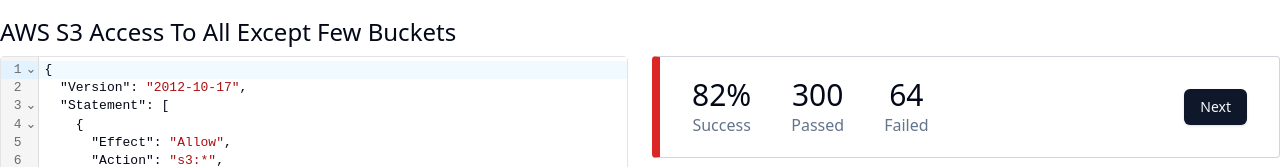
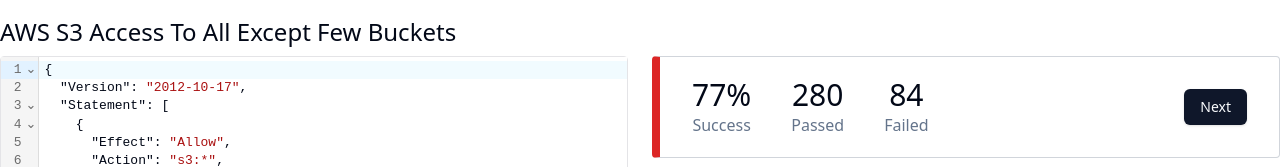
Before and after one commit to va1da5/aws-iam-policy-engine, a React (Vite) app: page / in a window 1280 px wide. Shown: the top 167 px of the page. Built offline with nearby package versions, Linux system fonts and the light colour scheme.

Commit message:
Refactors code

```diff
--- a/src/App.tsx
+++ b/src/App.tsx
@@ -10,11 +10,12 @@
 import TestCase from "@/components/test-case";
 import Status from "./components/status";
 import { Button } from "./components/ui/button";
+import { getErrorMessage } from "./engine/utils";
 
 function App() {
   const [policyData, setPolicyData] = useState<string>("");
   const [error, setError] = useState<string>("");
-  const [allow, setAllow] = useState<boolean[]>([]);
+  const [allow, setAllow] = useState<(boolean | undefined)[]>([]);
   const [stats, setStats] = useState({ failed: 0, passed: 0 });
   const [cases, setCases] = useState<TC[]>([]);
 
@@ -48,8 +49,8 @@
         passed,
       });
       setError("");
-    } catch (e) {
-      setError(e.message);
+    } catch (error) {
+      setError(getErrorMessage(error));
       setAllow([]);
       setStats({
         failed: cases.length,
@@ -68,7 +69,7 @@
           <div className="rounded border border-solid border-zinc-200">
             <Editor
               value={policyData as string}
-              onChange={policyData.length > 0 ? setPolicyData : (v) => {}}
+              onChange={policyData.length > 0 ? setPolicyData : () => {}}
             />
           </div>
 
--- a/src/assets/1.json
+++ b/src/assets/1.json
@@ -4,6 +4,7 @@
     "policyType": "IDENTITY_POLICY",
     "initialTemplate": {},
     "solution": {
+        "policy": {
             "Version": "2012-10-17",
             "Statement": [
                 {
@@ -12,6 +13,8 @@
                     "Resource": "*"
                 }
             ]
+        },
+        "description": "Solution description here"
     },
     "testCases": [
         {
--- a/src/assets/2.json
+++ b/src/assets/2.json
@@ -13,6 +13,7 @@
         ]
     },
     "solution": {
+        "policy": {
             "Version": "2012-10-17",
             "Statement": [
                 {
@@ -26,6 +27,8 @@
                     "Resource": "*"
                 }
             ]
+        },
+        "description": ""
     },
     "testCases": [
         {
--- a/src/assets/3.json
+++ b/src/assets/3.json
@@ -13,6 +13,7 @@
         ]
     },
     "solution": {
+        "policy": {
             "Version": "2012-10-17",
             "Statement": [
                 {
@@ -32,6 +33,8 @@
                     ]
                 }
             ]
+        },
+        "description": ""
     },
     "testCases": [
         {
--- a/src/components/test-case.tsx
+++ b/src/components/test-case.tsx
@@ -8,7 +8,7 @@
 
 type Props = {
   testCase: TC;
-  allowed: boolean;
+  allowed: boolean | undefined;
 };
 
 export default function TestCase({ testCase, allowed }: Props) {
--- a/src/engine/index.ts
+++ b/src/engine/index.ts
@@ -5,7 +5,7 @@
   isObject,
   isString,
   parseBool,
-} from "@/utils/genetic";
+} from "./utils";
 import {
   Action,
   Condition,
@@ -26,6 +26,7 @@
   validPolicyVersions,
   validStatementElements,
 } from "./values";
+import { getErrorMessage } from "./utils";
 
 export class IAMPolicyEngine {
   policy: Policy;
@@ -149,9 +150,9 @@
         try {
           if (isString(value)) return this.validateArn(value);
           if (isArray(value)) return value.forEach(this.validateArn);
-        } catch (e) {
+        } catch (error) {
           throw new Error(
-            `${errorMsg}: incorrect ${element} definition. ${e.message}`,
+            `${errorMsg}: incorrect ${element} definition. ${getErrorMessage(error)}`,
           );
         }
       });
@@ -179,9 +180,7 @@
       requestContext,
     );
 
-    let isAllowed = false;
-
-    for (const statement of statements) {
+    const results = statements.map((statement) => {
       const { Effect, ...elements } = statement;
 
       const outcome = Object.keys(elements).map((element) => {
@@ -193,7 +192,7 @@
           case "Action": {
             return this.actionMatches(
               requestContext["action"],
-              statement[element],
+              statement[element] as Action,
             );
           }
           case "NotAction": {
@@ -247,14 +246,25 @@
 
       if (outcome.every((match) => match) && Effect == "Deny") return false;
 
-      if (outcome.every((match) => match) && Effect == "Allow")
-        isAllowed = true;
-    }
+      if (outcome.every((match) => match) && Effect == "Allow") return true;
 
-    return isAllowed;
+      return;
+    });
+
+    // explicit deny
+    if (results.includes(false)) return false;
+
+    // allow
+    if (results.includes(true)) return true;
+
+    // implicit deny
+    return;
   }
 
-  applyVariables(statements: Statement[], context: RequestContext) {
+  applyVariables(
+    statements: Statement[],
+    context: RequestContext,
+  ): Statement[] {
     let json = JSON.stringify(statements);
 
     if (!json.includes("${")) return statements;
--- a/src/utils/genetic.ts
+++ b/src/engine/utils.ts
@@ -41,3 +41,8 @@
 export function intersection<T>(arr1: T[], arr2: T[]) {
   return arr1.filter((value) => arr2.includes(value));
 }
+
+export function getErrorMessage(error: unknown) {
+  if (error instanceof Error) return error.message;
+  return String(error);
+}
```
Lines whose indentation alone changed are shown as unchanged.
